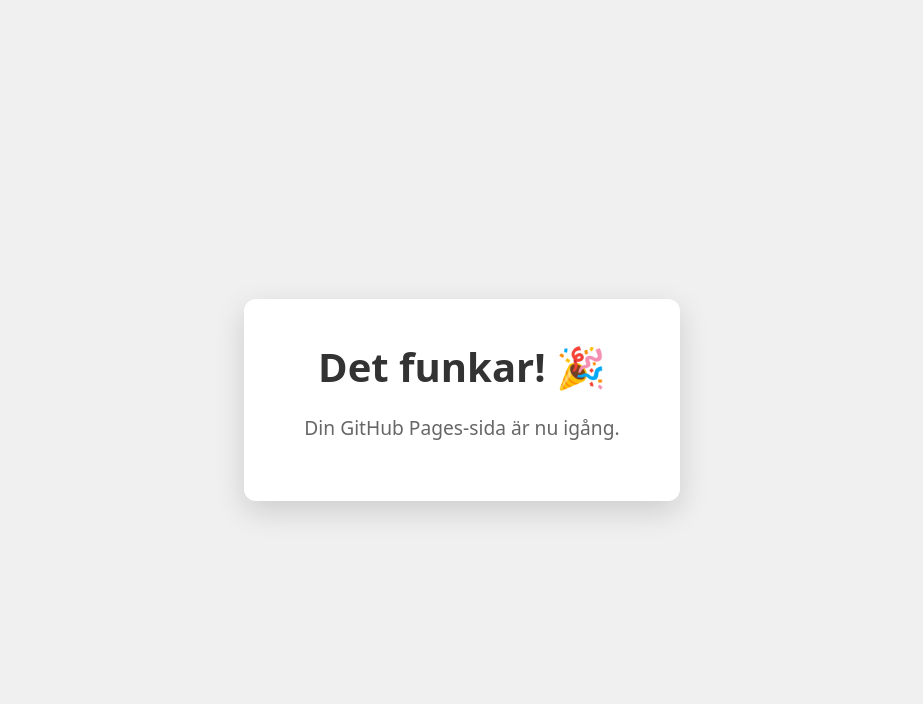
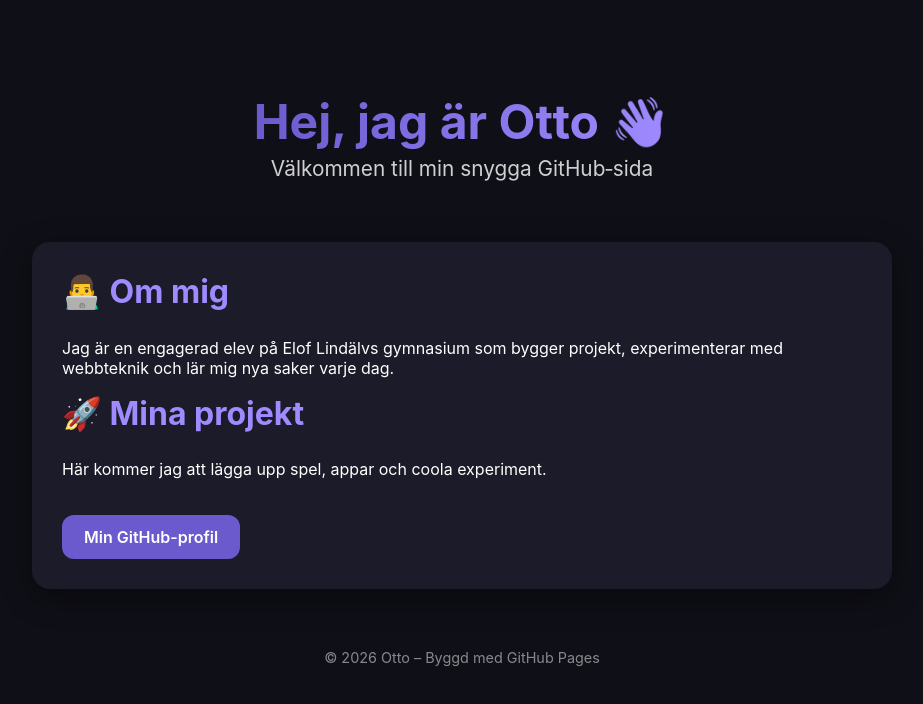
Before and after one commit to ottojp/ai, a website: page index.html in a window 1280 px wide. Shown: the whole page, without its empty margins (178-1101 px from the left). Drawn offline with Linux system fonts and the light colour scheme.

Commit message:
Update index.html

```diff
--- a/index.html
+++ b/index.html
@@ -3,39 +3,125 @@
 <head>
   <meta charset="utf-8" />
   <meta name="viewport" content="width=device-width, initial-scale=1" />
-  <title>Det funkar!</title>
+  <title>Otto – Portfolio</title>
+
   <style>
+    :root {
+      --bg: #0f0f17;
+      --card-bg: #1b1b29;
+      --text: #ffffff;
+      --accent: #6a5acd;
+      --accent2: #9f8bff;
+      --radius: 18px;
+      --shadow: 0 8px 30px rgba(0,0,0,0.45);
+    }
+
     body {
-      font-family: system-ui, Arial, sans-serif;
+      margin: 0;
+      background: var(--bg);
+      font-family: "Inter", system-ui, sans-serif;
+      color: var(--text);
       display: flex;
-      justify-content: center;
+      flex-direction: column;
       align-items: center;
-      height: 100vh;
-      margin: 0;
-      background: #f0f0f0;
+      padding: 30px 15px;
     }
-    div {
-      background: white;
-      padding: 40px 60px;
+
+    header {
+      text-align: center;
+      margin-top: 30px;
+      animation: fadeIn 1s ease-in-out;
+    }
+
+    h1 {
+      font-size: 3rem;
+      margin-bottom: 10px;
+      background: linear-gradient(90deg, var(--accent), var(--accent2));
+      -webkit-background-clip: text;
+      color: transparent;
+    }
+
+    p.subtitle {
+      font-size: 1.3rem;
+      opacity: 0.8;
+      margin-top: -5px;
+    }
+
+    .card {
+      margin-top: 40px;
+      background: var(--card-bg);
+      padding: 30px;
+      border-radius: var(--radius);
+      max-width: 800px;
+      width: 100%;
+      box-shadow: var(--shadow);
+      animation: fadeUp 1.2s ease-in-out;
+    }
+
+    h2 {
+      color: var(--accent2);
+      margin-top: 0;
+      font-size: 2rem;
+    }
+
+    .btn {
+      display: inline-block;
+      padding: 12px 22px;
+      margin-top: 20px;
+      background: var(--accent);
       border-radius: 12px;
-      box-shadow: 0 10px 30px rgba(0,0,0,.15);
-      text-align: center;
+      text-decoration: none;
+      color: #fff;
+      font-weight: 600;
+      transition: 0.2s;
     }
-    h1 {
-      margin: 0 0 20px;
-      font-size: 2.5rem;
-      color: #333;
+
+    .btn:hover {
+      background: var(--accent2);
+      transform: translateY(-2px);
     }
-    p {
-      font-size: 1.2rem;
-      color: #666;
+
+    footer {
+      margin-top: 60px;
+      opacity: 0.5;
+      font-size: 0.9rem;
+    }
+
+    @keyframes fadeIn {
+      from { opacity: 0; transform: translateY(-15px); }
+      to   { opacity: 1; transform: translateY(0); }
+    }
+
+    @keyframes fadeUp {
+      from { opacity: 0; transform: translateY(20px); }
+      to   { opacity: 1; transform: translateY(0); }
     }
   </style>
 </head>
+
 <body>
-  <div>
-    <h1>Det funkar! 🎉</h1>
-    <p>Din GitHub Pages‑sida är nu igång.</p>
+
+  <header>
+    <h1>Hej, jag är Otto 👋</h1>
+    <p class="subtitle">Välkommen till min snygga GitHub‑sida</p>
+  </header>
+
+  <div class="card">
+    <h2>👨‍💻 Om mig</h2>
+    <p>
+      Jag är en engagerad elev på Elof Lindälvs gymnasium som bygger projekt,
+      experimenterar med webbteknik och lär mig nya saker varje dag.
+    </p>
+
+    <h2>🚀 Mina projekt</h2>
+    <p>Här kommer jag att lägga upp spel, appar och coola experiment.</p>
+
+    <a href="https://github.com/ottojp" class="btn" target="_blank">Min GitHub-profil</a>
   </div>
+
+  <footer>
+    © 2026 Otto – Byggd med GitHub Pages
+  </footer>
+
 </body>
 </html>
```
